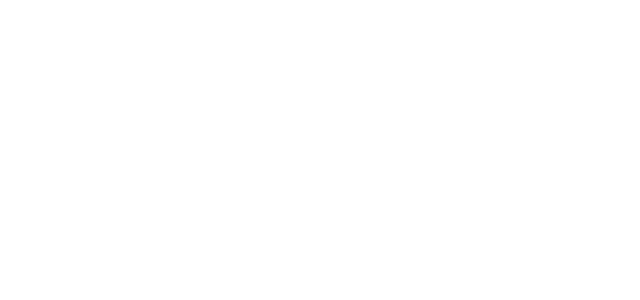
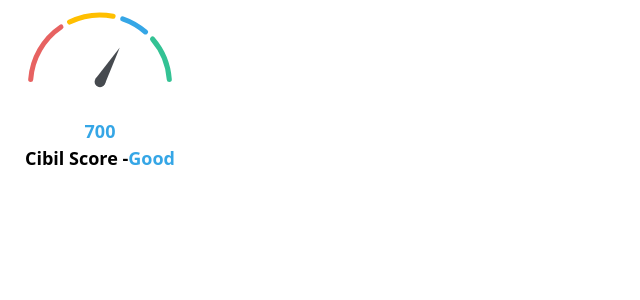
Before and after one commit to Shiv1024/Work, a React (Create React App) app: page /gauge in a window 1280 px wide. Before the commit this address had no page. Shown: the top 300 px of the page, without its empty margins (0-640 px from the left). Built offline with nearby package versions, Linux system fonts and the light colour scheme.

Commit message:
cibil and horizontal chart

```diff
--- a/src/App.js
+++ b/src/App.js
@@ -24,6 +24,10 @@ import Amounts from './Components/Amount/Amounts.js';
 // import Amount from './Components/Amount.js';
 import SMSParsing from './Components/SMS parsing.js';
 import Fileupload from './Components/Fileupload3.js';
+import GaugeChart from './Components/NewCibilScore.js';
+import VolatilityGauge from './Components/VolatilityGauge.js';
+import VolatilityGaug from './Components/NewCibilScore.js';
+import HorizontalBar from './Components/NewCibilScore.js';
 function App() {
   const fileUploadRef = useRef();
   const [isFileUploadVisible, setIsFileUploadVisible] = useState(false);
@@ -71,9 +75,12 @@ function App() {
           <Route path="/info" element={<Personalinfo/>}/>
           <Route path="/enquiry" element={<Enquiries/>}/>
           <Route path="/cibilinfo" element={<Option4/>}/>
+
           <Route path="/credit" element={<Landingpage isFileUploadVisible={isFileUploadVisible} closeFileUpload={closeFileUpload} setIsFileUploadVisible={setIsFileUploadVisible} fileUploadRef={fileUploadRef}/>}/>
           {/* <Route path="/amount" element={<Amount/>}/>
            */}
+           <Route path='/newcibil' element={<HorizontalBar value1={1} value2={2} value3={4} value4={7} head='Asset Loan'/>}/>
+           <Route path="/gauge" element={<VolatilityGauge value={700}/>}/>
 
           <Route path="/amount" element={<Amounts/>}/>
           <Route path="/sms" element={<SMSParsing/>}/>
--- /dev/null
+++ b/src/Components/NewCibilScore.js
@@ -0,0 +1,47 @@
+import React, { useState } from 'react';
+
+const HorizontalBar = ({ value1, value2, value3, value4, head }) => {
+  // Ensure the values sum up to 100 or less
+  const [isHovered1, setIsHovered1] = useState(false);
+  const [isHovered2, setIsHovered2] = useState(false);
+  const [isHovered3, setIsHovered3] = useState(false);
+  const total = value1 + value2 + value3;
+  if (total > 100) {
+    console.error("Total value exceeds 100");
+    return null;
+  }
+
+
+
+  // Calculate widths as percentages
+  const width1 = `${(value1 / value4) * 100}%`;
+  const width2 = `${(value2 / value4) * 100}%`;
+  const width3 = `${(value3 / value4) * 100}%`;
+
+  return (
+
+    <>
+    <div className='py-3 px-3'>
+        {head}
+    </div>
+    <div style={{ width: '30%', height: '10px', display: 'flex' }} className='px-2'>
+      <div style={{ width: width1, backgroundColor: '#e76261' }} className='hover:shadow-lg hover:scale-105 ' onMouseEnter={() => setIsHovered1(true)}
+        onMouseLeave={() => setIsHovered1(false)}></div>
+      <div style={{ width: width2, backgroundColor: '#FFBF00' }} className='hover:shadow-lg hover:scale-105 ' onMouseEnter={() => setIsHovered2(true)}
+        onMouseLeave={() => setIsHovered2(false)}></div>
+      <div style={{ width: width3, backgroundColor: '#33c294' }} className='hover:shadow-lg hover:scale-105 ' onMouseEnter={() => setIsHovered3(true)}
+        onMouseLeave={() => setIsHovered3(false)}></div>
+        <div className='-my-2 px-5'>
+            Total:&nbsp;{value4}
+        </div>
+    </div>
+    <div style={{ width: '30%', height: '10px', display: 'flex' }} className='px-2'>
+    {isHovered1 && (<div style={{ height:'3vw', color:'white', padding:'1vw', backgroundColor: 'black' }} className='opacity-80 mt-1'>Guarantor: {value1}</div> )}
+    {isHovered2 && (<div style={{ height:'3vw', color:'white', padding:'1vw', backgroundColor: 'black' }} className='opacity-80 mx-16 mt-1'>Joint: {value2}</div> )}
+    {isHovered3 && (<div style={{ width:'20vw',height:'3vw', color:'white', padding:'1vw', backgroundColor: 'black' }} className='opacity-80 mt-1 mx-48 '>Individual:{value3}</div> )}
+    </div>
+    </>
+  );
+};
+
+export default HorizontalBar;
--- a/src/Components/VolatilityGauge.js
+++ b/src/Components/VolatilityGauge.js
@@ -2,33 +2,44 @@ import React from 'react';
 import GaugeChart from 'react-gauge-chart';
 
 const VolatilityGauge = (props) => {
-  let gaugeValue = 0.5; // Default value for medium
-  let gaugeText = 'Medium';
+  let gaugeValue;
+  let gaugeText;
 
-  // Set gauge value and text based on volatility scale (low, medium, high)
-  if (props.value === 'Low') {
-    gaugeValue = 0.2;
-    gaugeText = 'Low';
-  } else if (props.value === 'High') {
-    gaugeValue = 0.8;
-    gaugeText = 'High';
+  // Set gauge value and text based on volatility scale (poor, average, good, excellent)
+  if (props.value <= 499) {
+    gaugeValue = (props.value - 300) / 600; // Adjust to a range suitable for 0-1 percentage
+    gaugeText = 'Poor';
+  } else if (props.value <= 649) {
+    gaugeValue = (props.value - 300) / 600;
+    gaugeText = 'Average';
+  } else if (props.value <= 749) {
+    gaugeValue = (props.value - 300) / 600;
+    gaugeText = 'Good';
+  } else {
+    gaugeValue = (props.value - 300) / 600;
+    gaugeText = 'Excellent';
   }
 
   return (
     <div style={{ width: '200px', height: '180px', display: 'flex', flexDirection: 'column', alignItems: 'center', justifyContent: 'center' }}>
-      <div style={{ width: '100%', textAlign: 'center', marginBottom: '10px' }}>
-        <GaugeChart
+      <div style={{ width: '100%', textAlign: 'center', marginBottom: '10px', color:'black' }}>
+        <GaugeChart style={{color: 'black'}}
           id="volatility-gauge"
-          nrOfLevels={3}
-          colors={['#ADD8E6', '#4682B4', '#002a40']}
+          nrOfLevels={4}
+          colors={['#e76261', '#FFBF00', '#35a6e6', '#33c294']}
+          arcsLength={[0.333, 0.25, 0.167, 0.25]}
           percent={gaugeValue}
-          arcWidth={0.3}
+          arcWidth={0.07}
           hideText // Hides percentage text
         />
       </div>
+      <div style={{ textAlign: 'center', fontSize: '18px', color:`${gaugeValue<=0.333?('#e76261'):(gaugeValue<=0.58?'#FFBF00':(gaugeValue<=0.75?'#35a6e6':'#33c294'))}`, marginTop: '10px' }}>
+        <span style={{ fontWeight: 'bold' }}>{props.value}</span>
+      </div>
       <div style={{ textAlign: 'center', fontSize: '18px' }}>
-        <span style={{ fontWeight: 'bold' }}>Volatility Scale - {gaugeText}</span>
+        <span style={{ fontWeight: 'bold' }}>Cibil Score -<span style={{color:`${gaugeValue<=0.333?('#e76261'):(gaugeValue<=0.58?'#FFBF00':(gaugeValue<=0.75?'#35a6e6':'#33c294'))}`}}>{gaugeText}</span> </span>
       </div>
+
     </div>
   );
 };
--- /dev/null
+++ b/src/Components/newamount.js
@@ -0,0 +1,11 @@
+import React from 'react'
+
+const newamount = () => {
+  return (
+    <div>
+
+    </div>
+  )
+}
+
+export default newamount
```
